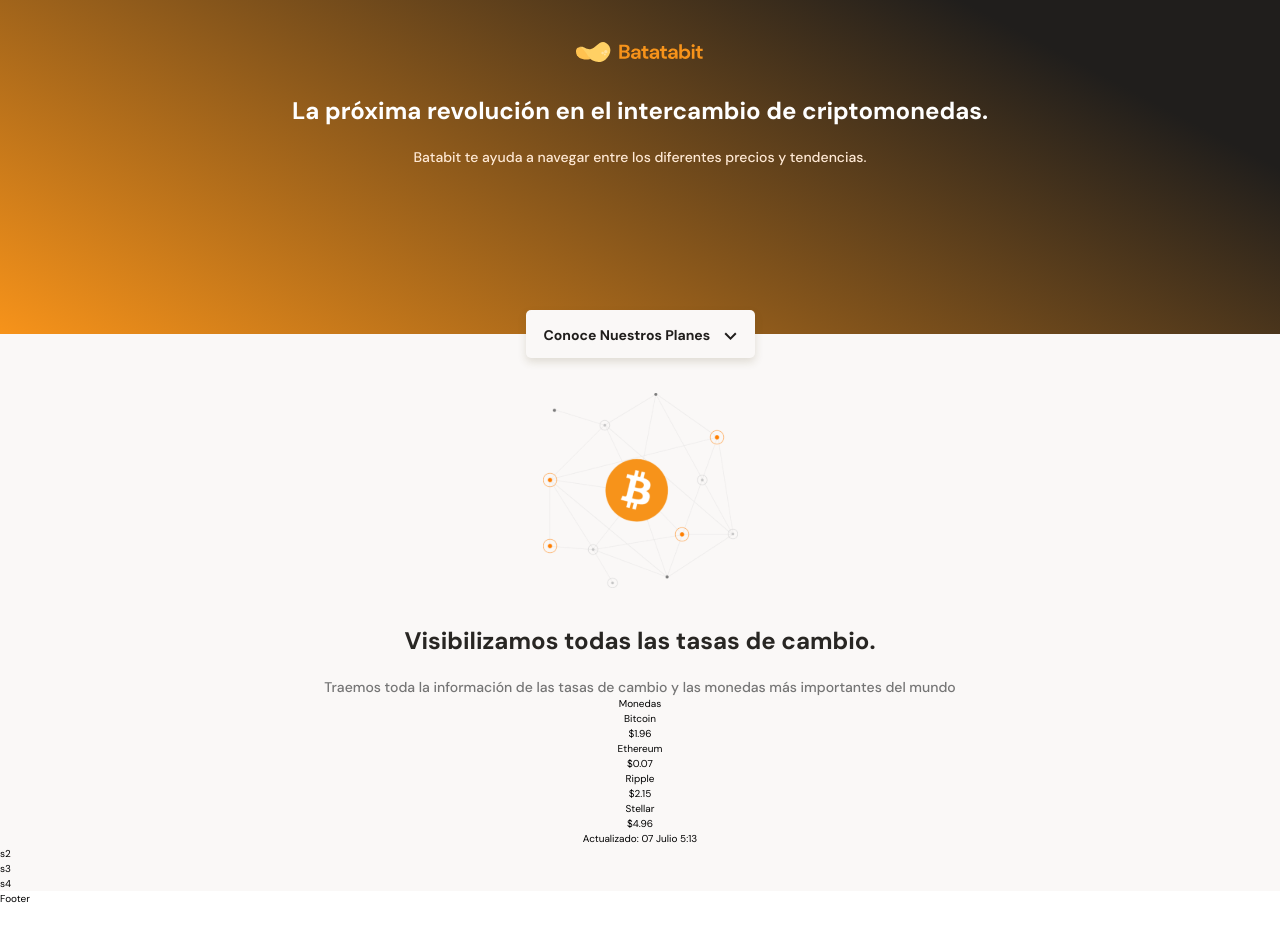
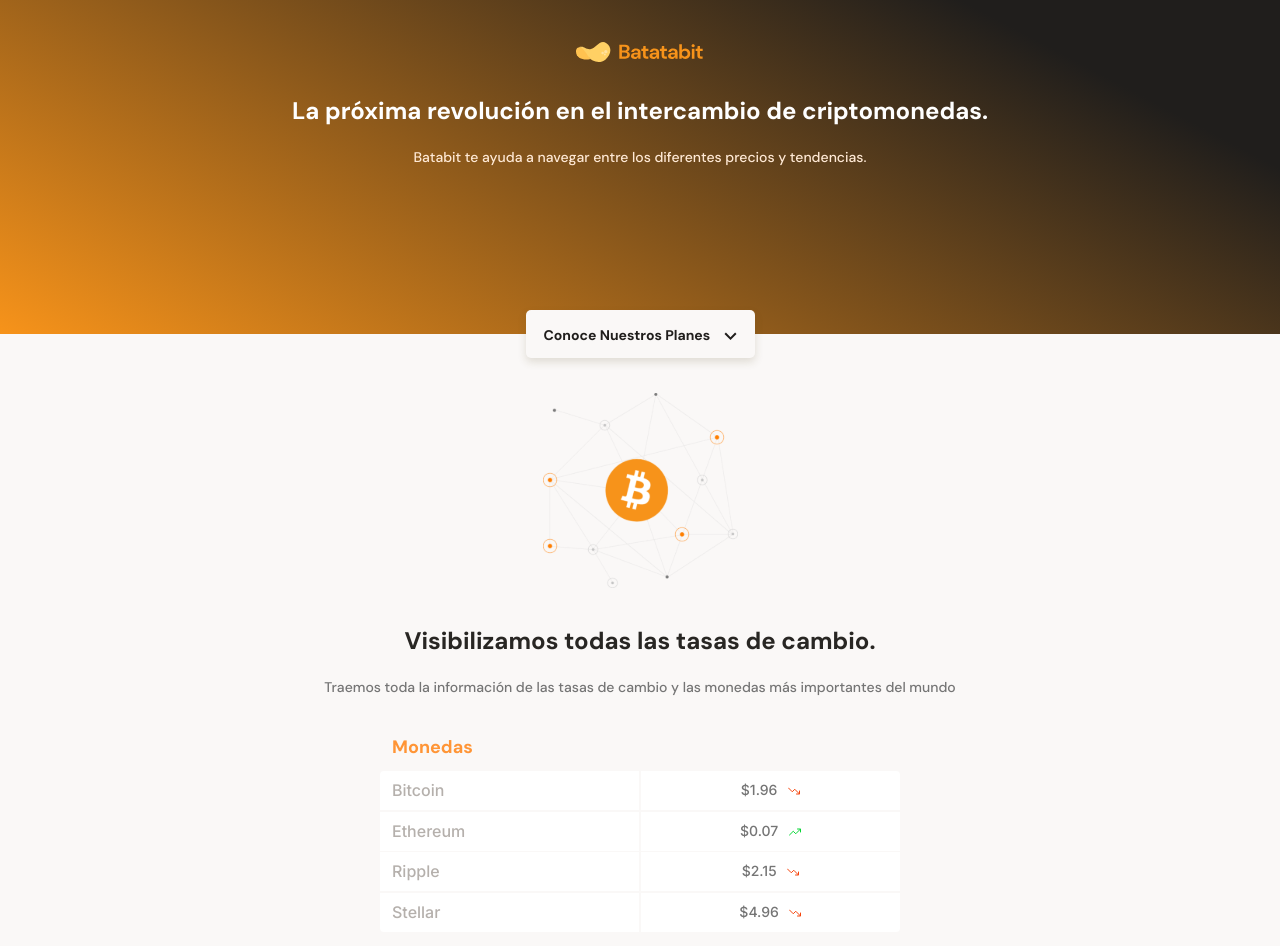
Before and after one commit to chriscodex/responsive-design-mobile-first-layout, a React (Vite) app: page / in a window 1280 px wide. Shown: the top 946 px of the page. Before the commit the page ends 906 px from the top, so only its background shows below. Built offline with nearby package versions, Linux system fonts and the light colour scheme.

Commit message:
main section styles added

```diff
--- a/src/components/MainSection/styles.css
+++ b/src/components/MainSection/styles.css
@@ -39,4 +39,122 @@
     font-weight: 500;
     line-height: 1.8rem;
   }
+
+  .main-exchange-container__tables {
+    margin-top: 40px;
+    width: 65%;
+    align-self: center;
+    min-width: 110px;
+    max-width: 520px;
+    text-align: left;
+  }
+
+  .tableContainer {
+    display: flex;
+    flex-direction: column;
+  }
+
+  .tableContainer h3 {
+    align-self: self-start;
+    font-size: 1.8rem;
+    font-weight: 700;
+    line-height: 2.3rem;
+    color: #ff9536;
+    margin-left: 12px;
+    margin-bottom: 12px;
+  }
+
+  .tableContainer__table {
+    display: grid;
+    grid-template-columns: 1fr 1fr;
+    border-radius: 8px;
+    font-family: 'Inter', sans-serif;
+    grid-gap: 1.5px;
+  }
+
+  .tableContainer__table div {
+    padding: 10px 12px;
+    display: flex;
+    background-color: white;
+  }
+
+  .tableContainer__table div:nth-child(1) {
+    border-top-left-radius: 4px;
+  }
+
+  .tableContainer__table div:nth-child(2) {
+    border-top-right-radius: 4px;
+  }
+
+  .tableContainer__table div:nth-child(7) {
+    border-bottom-left-radius: 4px;
+  }
+
+  .tableContainer__table div:nth-child(8) {
+    border-bottom-right-radius: 4px;
+  }
+
+  .tableContainer__table div:nth-child(2n) {
+    justify-content: center;
+  }
+
+  .tableContainer__table div h4 {
+    font-size: 1.6rem;
+    font-weight: 500;
+    line-height: 1.9rem;
+    color: #b5b0ac;
+  }
+
+  .tableContainer__table div h5 {
+    font-size: 1.4rem;
+    font-weight: 400;
+    line-height: 1.7rem;
+    color: #757575;
+  }
+
+  .tableContainer__table div h5 span {
+    display: inline-block;
+    margin-left: 10.5px;
+    width: 12px;
+    height: 8px;
+    background-image: url('../../assets/icons/trending-down.svg');
+    background-position: center;
+    background-repeat: no-repeat;
+    background-size: cover;
+    color: #F5450D;
+  }
+
+  .tableContainer__table div:nth-child(4) h5 span {
+    display: inline-block;
+    margin-left: 10.5px;
+    width: 12px;
+    height: 8px;
+    background-image: url('../../assets/icons/trending-up.svg') !important;
+    background-position: center;
+    background-repeat: no-repeat;
+    background-size: cover;
+    color: #F5450D;
+  }
+
+  .tableContainer__updateDate {
+    background-color: #ffe9d5;
+    color: var(#282623);
+    padding: 8px;
+    text-align: center;
+    margin-top: 16px;
+    border-radius: 8px;
+    width: 90%;
+    align-self: center;
+  }
+  .tableContainer__updateDate p {
+    font-size: 1.2em;
+    font-weight: 400;
+    line-height: 1.45em;
+  }
+
+  .tableContainer__updateDate span {
+    font-size: 1.2em;
+    font-weight: 700;
+    line-height: 1.45em;
+  }
 }
```
